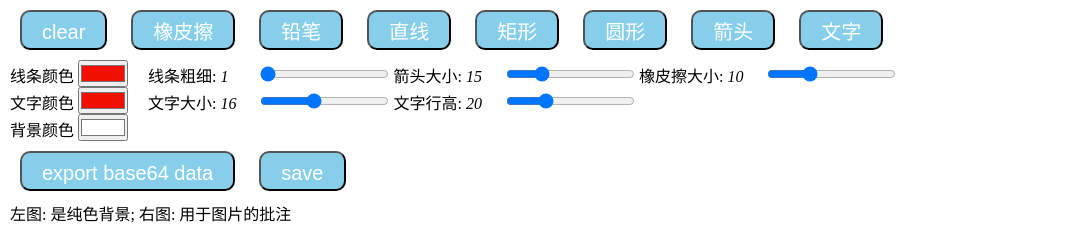
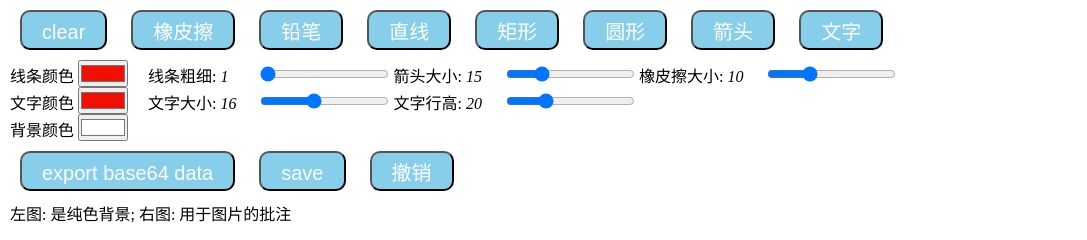
Before and after one commit to Kaier33/easy-drawing-board, a website: page example/index.html in a window 1280 px wide. Shown: the top 240 px of the page, without its empty margins (0-1087 px from the left). Drawn offline with Linux system fonts and the light colour scheme.

Commit message:
undo 完成 + demo新增uno演示

```diff
--- a/example/index.html
+++ b/example/index.html
@@ -78,11 +78,12 @@
     <div>
       <button class="btn" onclick="generateBase64()">export base64 data</button>
       <button class="btn" onclick="saveImg()">save</button>
+      <button class="btn" onclick="undo()">撤销</button>
     </div>
     <p>左图: 是纯色背景; 右图: 用于图片的批注</p>
     <br />
+    <div class="container"></div>
     <div class="container2"></div>
-    <div class="container"></div>
   </body>
   <script>
     let draw = null, draw2 = null;
@@ -148,6 +149,11 @@
       draw2 && draw2.saveImg()
     }
 
+    function undo() {
+      draw && draw.undo()
+      draw2 && draw2.undo()
+    }
+
     window.onload = function () {
       const container = document.getElementsByClassName('container')[0];
       const operations = document.getElementById('operations');
--- a/rollup.config.js
+++ b/rollup.config.js
@@ -15,7 +15,7 @@ export default {
     }
   ],
   plugins: [
-    // terser(),
+    terser(),
     postcss({
       modules: false,
       plugins: [cssUrl({url: 'inline'})]
--- a/src/js/draw.js
+++ b/src/js/draw.js
@@ -29,7 +29,7 @@ class Draw {
     this.textareaEl = null;
     this.measureEl = null;
     // cache
-    this.historyImage = new Image(); // 处理重做和撤销时用到
+    this.historyImage = new Image(); // 撤销时用到
     this.historyUrls = [];           // 存放每一步的base64 url（只取最新的十条）
     this.currentHistoryIndex = -1;   // 当前历史记录的索引
     this.createTextMeasure();
@@ -128,6 +128,7 @@ class Draw {
       this.addHistory();
     }
   }
+
   addHistory() {
     let data = this.canvas.toDataURL('image/png');
     this.historyUrls.push(data);
@@ -143,11 +144,19 @@ class Draw {
     if (currentIndex < 0) {
       this.currentHistoryIndex = -1
       return
+    } else if (currentIndex === 0) { // 画了一笔, 要还原回去
+      this.clear()
+      this.historyUrls = []
+      this.currentHistoryIndex = -1
+      return
     }
-    this.historyImage.src = this.historyUrls[currentIndex]
+    this.currentHistoryIndex -= 1
+    this.historyImage.src = this.historyUrls[this.currentHistoryIndex]
+    this.historyUrls.pop()
     this.historyImage.onload = () => {
-      this.cont
-      ext.drawImage(this.historyImage, 0, 0)
+      this.clear()
+      this.context.drawImage(this.historyImage, 0, 0)
+
     }
   }
 
```
Also changed, not shown: dist/easy-drawing-board.js.
